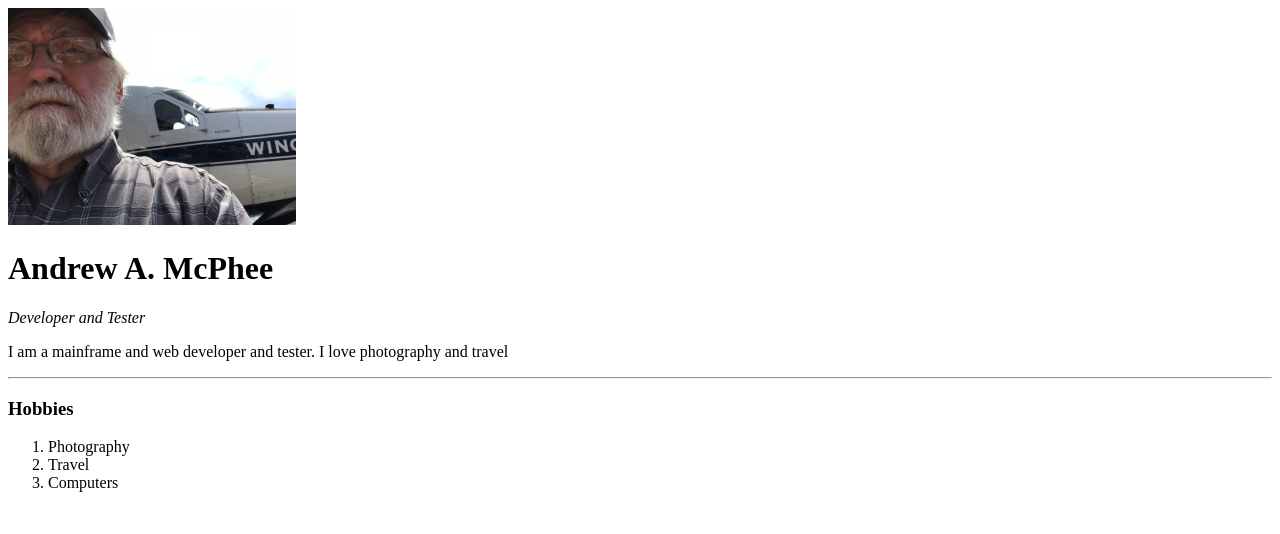
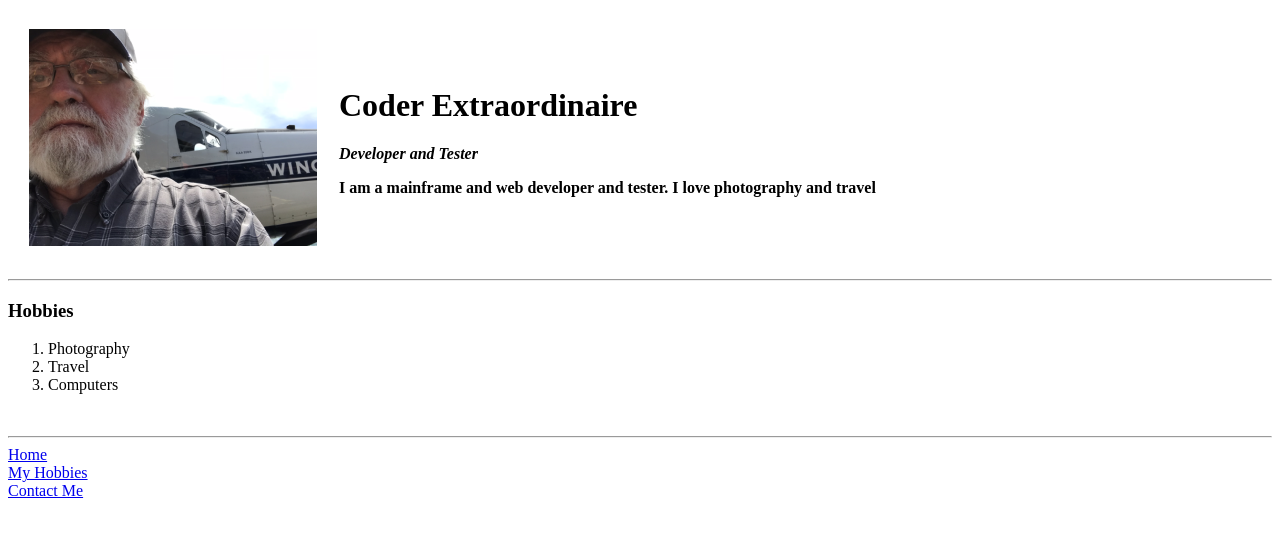
Before and after one commit to andymc147/cv, a plain HTML site: page hobbies.html in a window 1280 px wide. Drawn offline with Linux system fonts and the light colour scheme.

Commit message:
Update hobbies.html
Changed path to image
Added Nav footer

```diff
--- a/hobbies.html
+++ b/hobbies.html
@@ -4,13 +4,20 @@
     <meta charset="UTF-8">
     <meta http-equiv="X-UA-Compatible" content="IE=edge">
     <meta name="viewport" content="width=device-width, initial-scale=1.0">
+    <link rel="stylesheet" href="/styles.css">
     <title>My Hobbies</title>
 </head>
 <body>
-    <img src="/images/andy2.png" alt="Andy's pic">
-    <h1>Andrew A. McPhee</h1>
-    <p><em>Developer and Tester</em></p>
-    <p>I am a mainframe and web developer and tester. I love photography and travel</p>
+    <table cellspacing="20">
+        <tr>
+            <td><img src="images/andy2.png" alt="Andy's pic"></td>
+            <td>
+                <h1>Coder Extraordinaire</h1>
+                <p><em>Developer and Tester</em></p>
+                <p>I am a mainframe and web developer and tester. I love photography and travel</p>
+            </td>
+        </tr>
+    </table>
     <hr>
     <h3>Hobbies</h3>
     <ol>
@@ -18,5 +25,12 @@
         <li>Travel</li>
         <li>Computers</li>
     </ol>
+    <br>
+    <hr>
+    <a href="index.html">Home</a>
+    <br>
+    <a href="hobbies.html">My Hobbies</a>
+    <br>
+    <a href="contacts.html">Contact Me</a>
 </body>
 </html>
```
